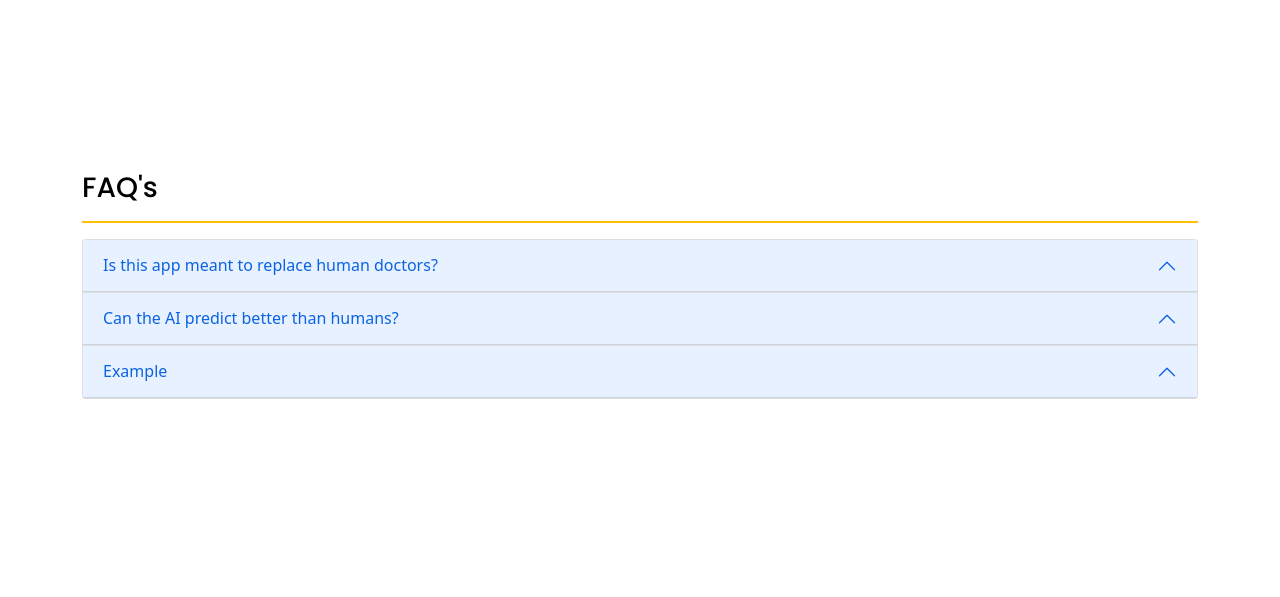
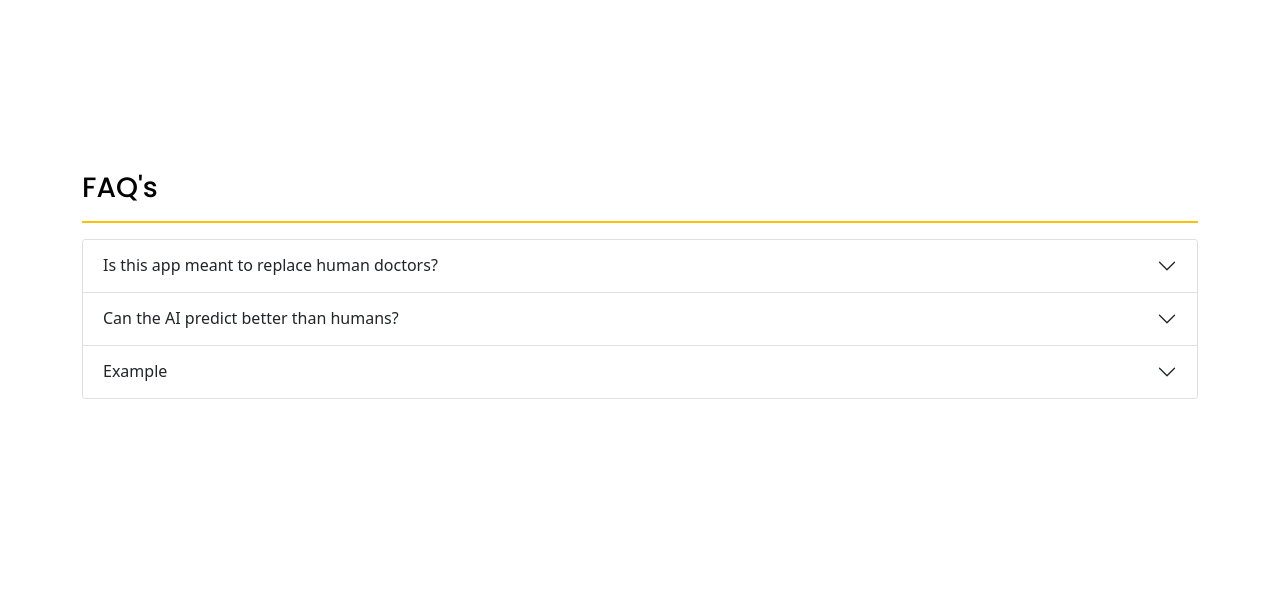
Before and after one commit to SystematicError/chest-xray-ai, a Flask app: page / in a window 1280 px wide. Shown: the part 2491-3088 px from the top of the page. Run offline with Flask 2, Linux system fonts and the light colour scheme.

Commit message:
Fix blue highlight in FAQ accordion

```diff
--- a/templates/home.html
+++ b/templates/home.html
@@ -132,7 +132,7 @@
                         <!-- FAQ 1 -->
                         <div class="accordion-item">
                             <h2 class="accordion-header">
-                                <button class="accordion-button" type="button" data-bs-toggle="collapse" data-bs-target="#collapse-1">
+                                <button class="accordion-button collapsed" type="button" data-bs-toggle="collapse" data-bs-target="#collapse-1">
                                     Is this app meant to replace human doctors?
                                 </button>
                             </h2>
@@ -148,7 +148,7 @@
                         <!-- FAQ 2 -->
                         <div class="accordion-item">
                             <h2 class="accordion-header">
-                                <button class="accordion-button" type="button" data-bs-toggle="collapse" data-bs-target="#collapse-2">
+                                <button class="accordion-button collapsed" type="button" data-bs-toggle="collapse" data-bs-target="#collapse-2">
                                     Can the AI predict better than humans?
                                 </button>
                             </h2>
@@ -165,7 +165,7 @@
                         <!-- FAQ 3 -->
                         <div class="accordion-item">
                             <h2 class="accordion-header">
-                                <button class="accordion-button" type="button" data-bs-toggle="collapse" data-bs-target="#collapse-3">
+                                <button class="accordion-button collapsed" type="button" data-bs-toggle="collapse" data-bs-target="#collapse-3">
                                     Example
                                 </button>
                             </h2>
```
